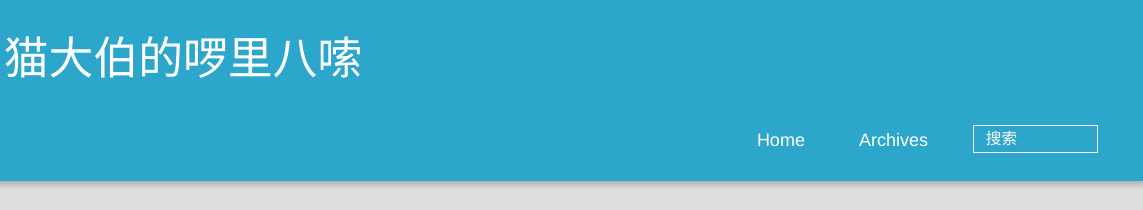
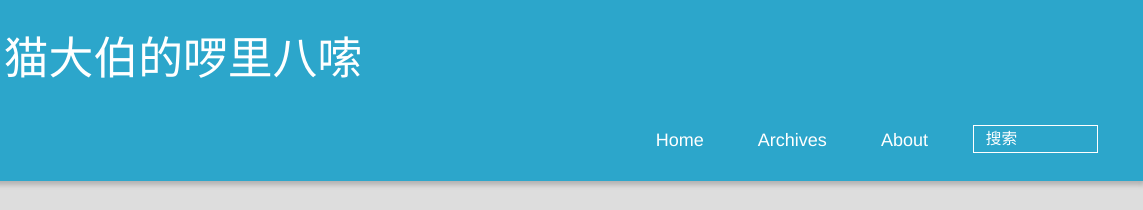
Before and after one commit to libo123459/libo123459.github.com, a plain HTML site: page 2015/07/07/hello-world/index.html in a window 1280 px wide. Shown: the top 210 px of the page, 137-1280 px from the left. Drawn offline with Linux system fonts and the light colour scheme.

Commit message:
Site updated: 2015-07-08 07:24:44

```diff
--- a/2015/07/07/hello-world/index.html
+++ b/2015/07/07/hello-world/index.html
@@ -63,6 +63,8 @@
 						<li><a href="/">Home</a></li>
 
 						<li><a href="/archives">Archives</a></li>
+
+						<li><a href="/about">About</a></li>
 
 					<li>
 
--- a/index.html
+++ b/index.html
@@ -56,6 +56,8 @@
 						<li><a href="/">Home</a></li>
 
 						<li><a href="/archives">Archives</a></li>
+
+						<li><a href="/about">About</a></li>
 
 					<li>
 
```
Also changed, not shown: archives/2015/07/index.html (+2 -0 lines), archives/2015/index.html (+2 -0 lines), archives/index.html (+2 -0 lines).
